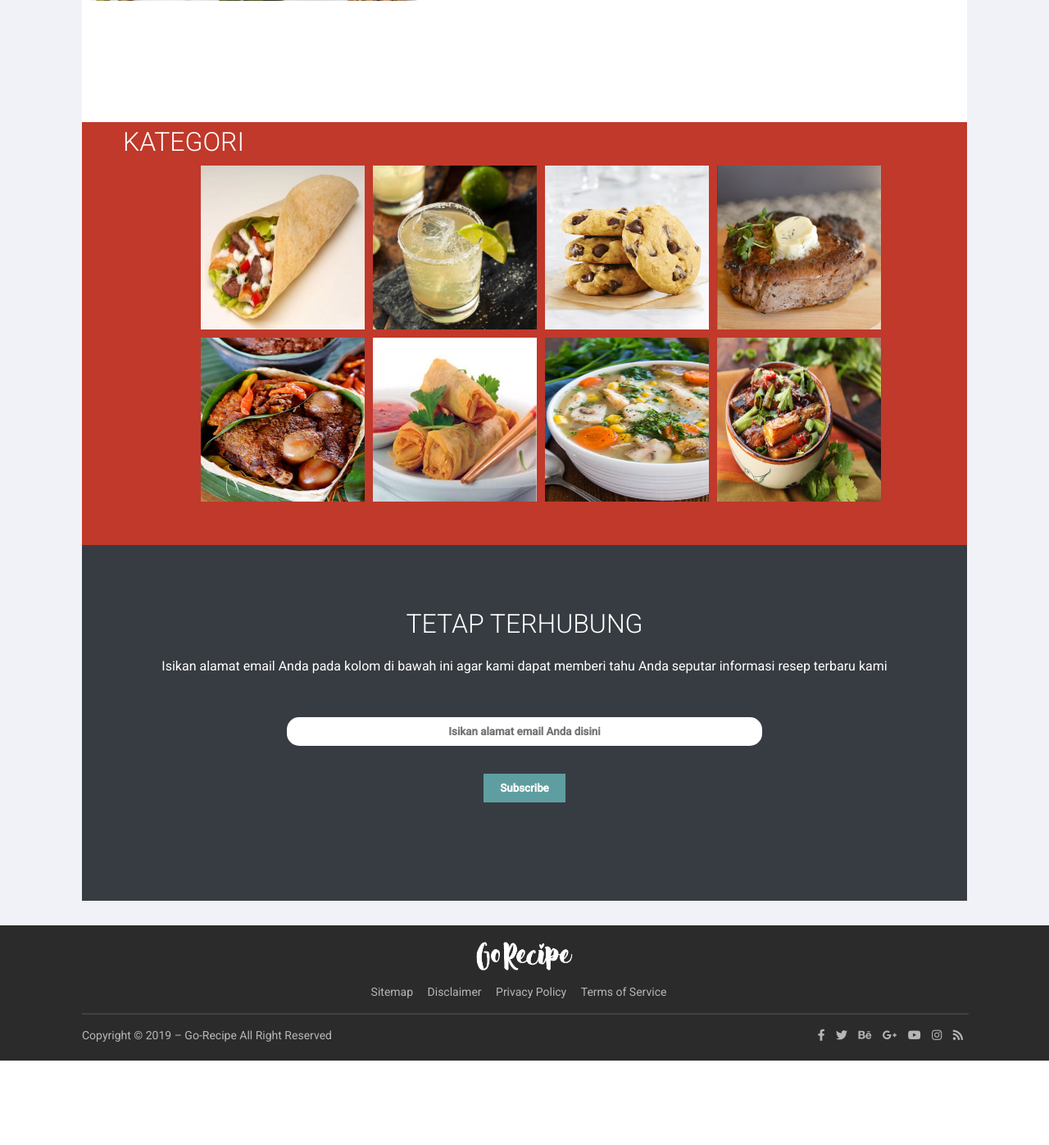
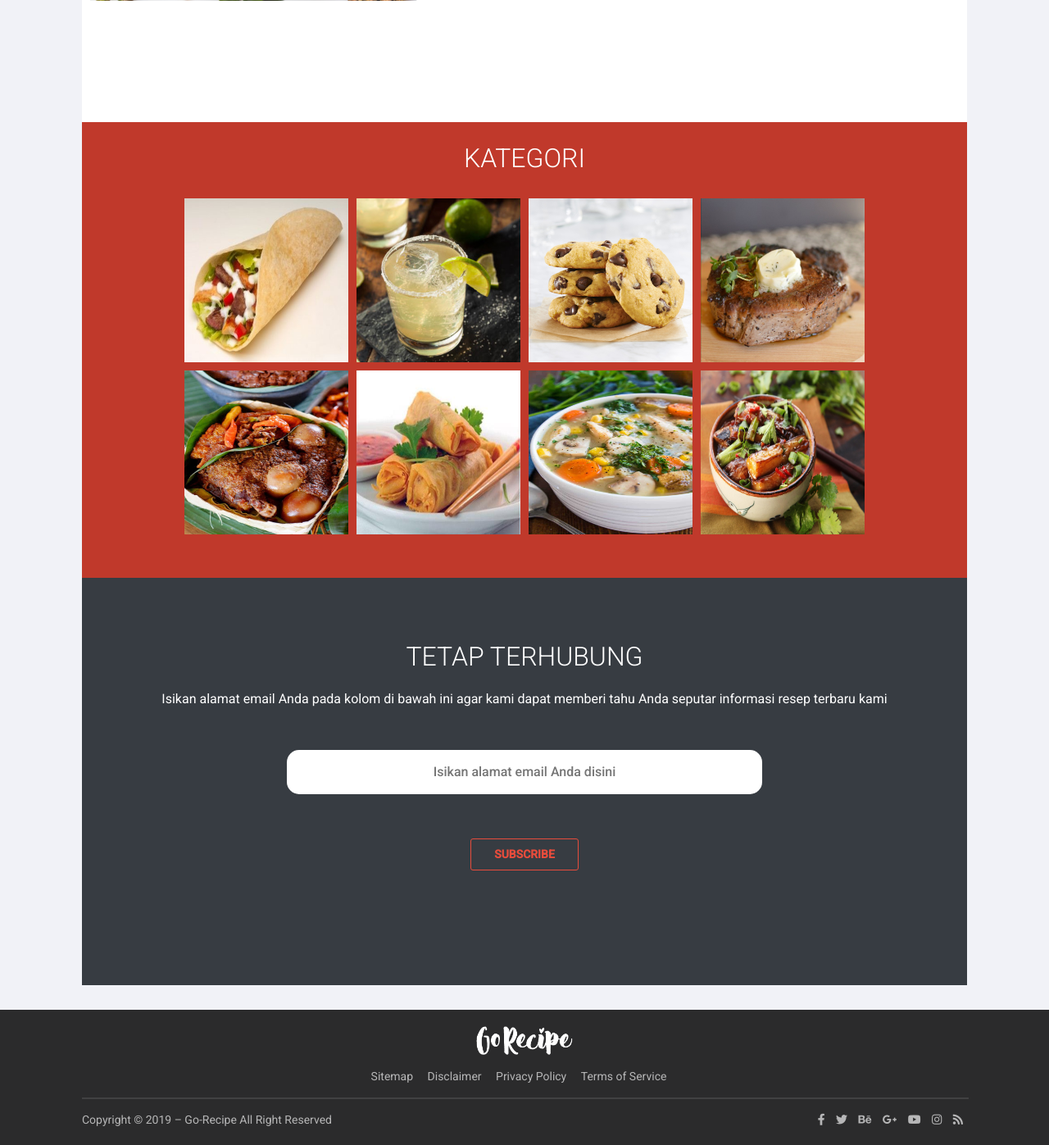
Before and after one commit to rizkychi/GORECIPE-WEB, a PHP site: page / in a window 1280 px wide. Shown: the part 945-2342 px from the top of the page at 82% size. Before the commit the page ends 2239 px from the top, so only its background shows below. Run offline with PHP 8.4, Linux system fonts and the light colour scheme; some libraries are stand-ins or nearby versions.

Commit message:
edit style

```diff
--- a/css/style.css
+++ b/css/style.css
@@ -1278,7 +1278,8 @@ input#img-4:checked~.dots label#img-dot-4 {
 
 .cat-title h1 {
     color: #fff;
-    margin-left: 50px;
+    margin: 0 auto;
+    padding: 20px 0;
 }
 
 .cat-item {
@@ -1291,6 +1292,7 @@ input#img-4:checked~.dots label#img-dot-4 {
     flex-direction: row;
     justify-content: center;
     margin: 0;
+    padding:0;
 }
 
 .cat-item li {
@@ -1355,7 +1357,6 @@ input#img-4:checked~.dots label#img-dot-4 {
 .sub .btn-mail {
     border: 0;
     width: 550px;
-    height: 5px;
     border-radius: 15px;
     outline-width: 0;
     padding: 15px;
@@ -1363,7 +1364,8 @@ input#img-4:checked~.dots label#img-dot-4 {
     margin-top: 10px;
     margin-bottom: 10px;
     text-align: center;
-    font-weight: 800;
+    font-weight:500;
+    font-size: 16px;
 }
 
 .sub .maile .btn-sub {
--- a/page/home.php
+++ b/page/home.php
@@ -135,7 +135,7 @@
                     <input name="subs" type="text" class="btn-mail" placeholder="Isikan alamat email Anda disini">
                     <br>
                     <br>
-                    <input type="submit" class="btn-sub" value="Subscribe">
+                    <input type="submit" class="btn" value="Subscribe">
                 </div>
                 <br><br><br><br><br></div>
         </div>
```
